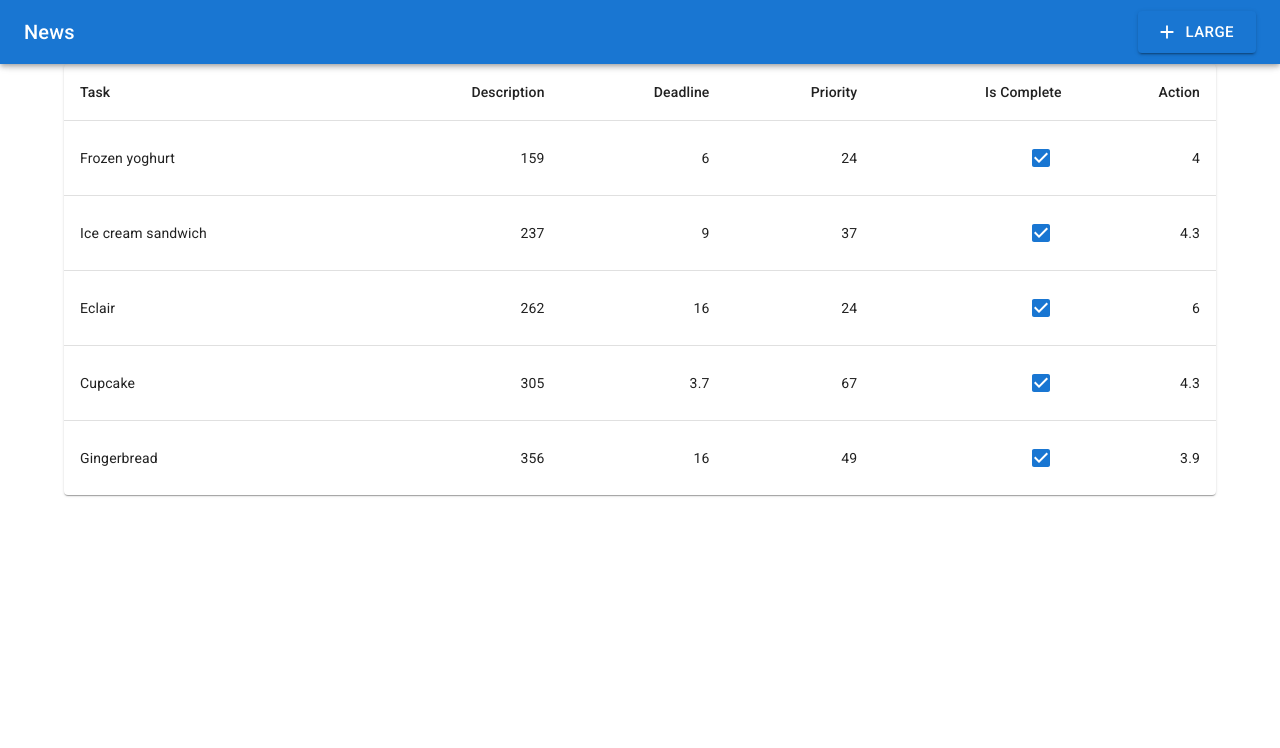
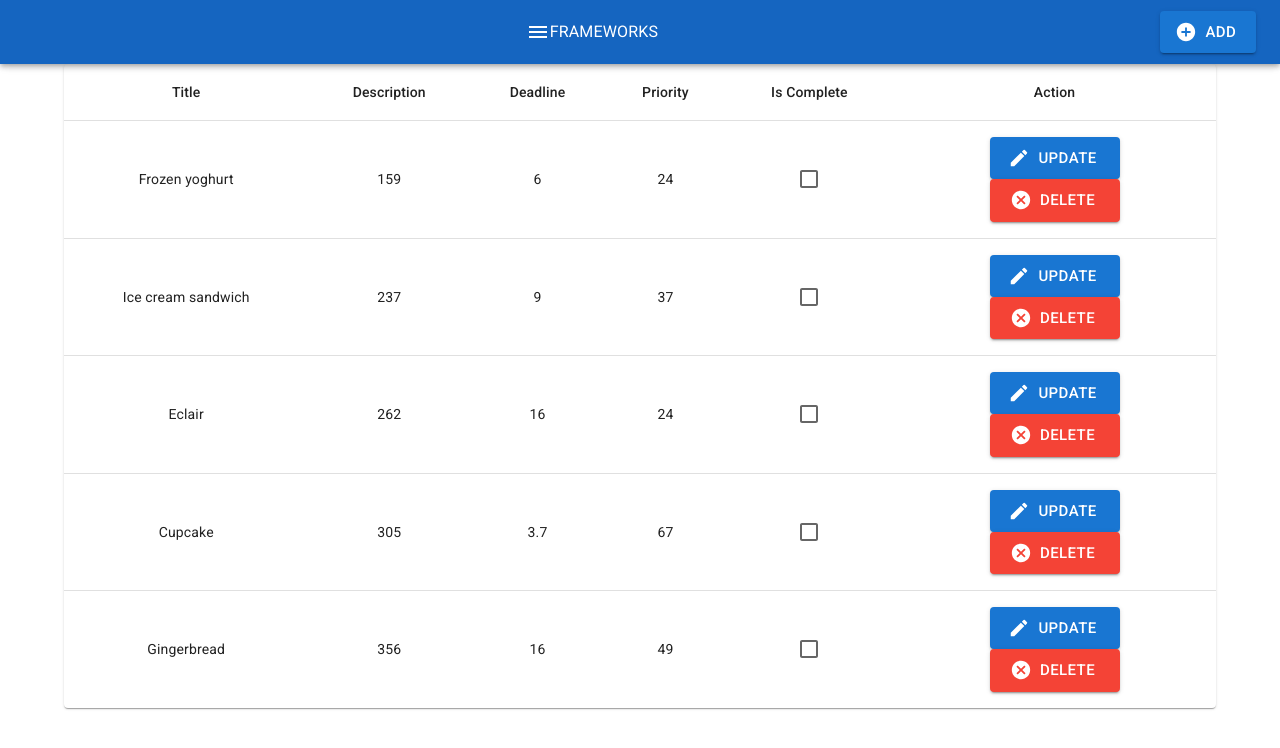
Before and after one commit to fedorenkood/csds221_prj2_todo_react, a React (Create React App) app: page / in a window 1280 px wide. Shown: the top 748 px of the page. Built offline with nearby package versions, Linux system fonts and the light colour scheme.

Commit message:
list modification functions

```diff
--- a/package.json
+++ b/package.json
@@ -14,10 +14,13 @@
     "@material-ui/icons": "^4.11.3",
     "@mui/icons-material": "^5.11.0",
     "@mui/material": "^5.11.6",
+    "immer": "^9.0.19",
     "prop-types": "^15.8.1",
     "react": "18.2.0",
     "react-dom": "18.2.0",
-    "react-scripts": "4.0.0"
+    "react-scripts": "4.0.0",
+    "react-uuid": "^2.0.0",
+    "use-immer": "^0.8.1"
   },
   "devDependencies": {
     "@babel/runtime": "7.13.8",
--- a/src/App.js
+++ b/src/App.js
@@ -11,8 +11,10 @@ import Container from '@mui/material/Container';
 import Fab from '@mui/material/Fab';
 import KeyboardArrowUpIcon from '@mui/icons-material/KeyboardArrowUp';
 import Fade from '@mui/material/Fade';
-import {Button, Checkbox} from "@mui/material";
+import {Button, Checkbox, createTheme, ThemeProvider} from "@mui/material";
 import AddIcon from '@mui/icons-material/Add';
+import EditIcon from '@mui/icons-material/Edit';
+import CancelIcon from '@mui/icons-material/Cancel';
 import Table from '@mui/material/Table';
 import TableBody from '@mui/material/TableBody';
 import TableCell from '@mui/material/TableCell';
@@ -20,18 +22,43 @@ import TableContainer from '@mui/material/TableContainer';
 import TableHead from '@mui/material/TableHead';
 import TableRow from '@mui/material/TableRow';
 import Paper from '@mui/material/Paper';
+import MenuIcon from '@mui/icons-material/Menu';
+import {blue, red} from '@mui/material/colors';
+import AddCircleIcon from '@mui/icons-material/AddCircle';
+import { useImmer } from 'use-immer';
+
+import uuid from 'react-uuid';
 
 
-function createData(name, calories, fat, carbs, protein) {
-  return { name, calories, fat, carbs, protein };
+const theme = createTheme({
+	palette: {
+		primary: {
+			main: blue[800]
+		},
+		secondary: {
+			main: blue[700]
+		},
+		error: {
+			main: red[500]
+		}
+	},
+});
+
+
+
+
+function createData(id, title, description, deadline, priority, isComplete) {
+  return { id, title, description, deadline, priority, isComplete };
 }
-const rows = [
-  createData('Frozen yoghurt', 159, 6.0, 24, 4.0),
-  createData('Ice cream sandwich', 237, 9.0, 37, 4.3),
-  createData('Eclair', 262, 16.0, 24, 6.0),
-  createData('Cupcake', 305, 3.7, 67, 4.3),
-  createData('Gingerbread', 356, 16.0, 49, 3.9),
+
+let rows = [
+  createData(uuid(), 'Frozen yoghurt', 159, 6.0, 24, false),
+  createData(uuid(), 'Ice cream sandwich', 237, 9.0, 37, false),
+  createData(uuid(), 'Eclair', 262, 16.0, 24, false),
+  createData(uuid(), 'Cupcake', 305, 3.7, 67, false),
+  createData(uuid(), 'Gingerbread', 356, 16.0, 49, false),
 ];
+
 
 function ScrollTop(props) {
 	const { children, window } = props;
@@ -79,22 +106,51 @@ ScrollTop.propTypes = {
 };
 
 export default function BackToTop(props) {
-	const [checked, setChecked] = React.useState(true);
+	const [todoList, updateTodoList] = useImmer(
+		rows
+	);
 
-	const handleChange = (event, item) => {
-		setChecked(event.target.checked);
-	};
+	function handleToggleTodo(id) {
+		updateTodoList(draft => {
+			const todo = draft.find(a =>
+				a.id === id
+			);
+			todo.isComplete = !todo.isComplete;
+		});
+	}
+
+	function handleDeleteTodo(id) {
+		updateTodoList( (draft) => {
+			const index = draft.findIndex(a =>
+				a.id === id
+			);
+			draft.splice(index, 1);
+		});
+	}
+
+	function handleAddTodo(id) {
+		updateTodoList( (draft) => {
+			draft.push(createData(uuid(), 'Frozen yoghurt', 159, 6.0, 24, false));
+		});
+	}
 
 	return (
+		<ThemeProvider theme={theme}>
 		<React.Fragment>
 			<CssBaseline />
 			<AppBar>
 				<Toolbar>
-					<Typography variant="h6" component="div" sx={{ flexGrow: 1 }}>
-						News
-				  	</Typography>
-					<Button variant="contained" size="large" startIcon={<AddIcon />}>
-					  	Large
+					<Container sx={{    display: 'flex',
+						alignItems: 'center',
+						justifyContent: 'center'}}>
+						<MenuIcon></MenuIcon>
+						<Typography variant="p" component="div" >
+							FRAMEWORKS
+						</Typography>
+					</Container>
+					<Button onClick={(e) => {handleAddTodo(1234)}}
+						variant="contained" size="large" startIcon={<AddCircleIcon />} color={'secondary'}>
+					  	ADD
 					</Button>
 				</Toolbar>
 			</AppBar>
@@ -104,34 +160,49 @@ export default function BackToTop(props) {
 					  <Table sx={{ minWidth: 650 }} aria-label="simple table">
 							<TableHead>
 								  <TableRow>
-										<TableCell>Task</TableCell>
-										<TableCell align="right">Description</TableCell>
-										<TableCell align="right">Deadline</TableCell>
-										<TableCell align="right">Priority</TableCell>
-										<TableCell align="right">Is Complete</TableCell>
-										<TableCell align="right">Action</TableCell>
+										<TableCell align="center">Title</TableCell>
+										<TableCell align="center">Description</TableCell>
+										<TableCell align="center">Deadline</TableCell>
+										<TableCell align="center">Priority</TableCell>
+										<TableCell align="center">Is Complete</TableCell>
+										<TableCell align="center">Action</TableCell>
 								  </TableRow>
 							</TableHead>
 							<TableBody>
-								  {rows.map((row) => (
+								  {todoList.map((row) => (
 										<TableRow
-										  key={row.name}
+										  key={row.id}
 										  sx={{ '&:last-child td, &:last-child th': { border: 0 } }}
 										>
-											  <TableCell component="th" scope="row">
-												{row.name}
+											  <TableCell align="center" component="th" scope="row">
+												{row.title}
 											  </TableCell>
-											  <TableCell align="right">{row.calories}</TableCell>
-											  <TableCell align="right">{row.fat}</TableCell>
-											  <TableCell align="right">{row.carbs}</TableCell>
-											  <TableCell align="right">
+											  <TableCell align="center">{row.description}</TableCell>
+											  <TableCell align="center">{row.deadline}</TableCell>
+											  <TableCell align="center">{row.priority}</TableCell>
+											  <TableCell align="center">
 												  <Checkbox
-													  checked={checked}
-													  onChange={(e) => {handleChange(e, 1)}}
+													  checked={row.isComplete}
+													  onChange={(e) => {handleToggleTodo(row.id)}}
 													  inputProps={{ 'aria-label': 'controlled' }}
 												  />
 											  </TableCell>
-											  <TableCell align="right">{row.protein}</TableCell>
+											  <TableCell align="center" >
+												  <Container sx={{display: 'flex',
+													  flexDirection: 'column',
+													  alignItems: 'center',
+													  justifyContent: 'center'}}>
+													  <Button variant="contained" size="large" startIcon={<EditIcon />} color={'secondary'} sx={{width: '130px'}}>
+														  UPDATE
+													  </Button>
+													  <Button onClick={(e) => {handleDeleteTodo(row.id)}}
+														  variant="contained" size="large" startIcon={<CancelIcon />} color={'error'} sx={{width: '130px'}}
+													  >
+														  DELETE
+													  </Button>
+
+												  </Container>
+											  </TableCell>
 										</TableRow>
 								  ))}
 							</TableBody>
@@ -144,5 +215,6 @@ export default function BackToTop(props) {
 				</Fab>
 			</ScrollTop>
 		</React.Fragment>
+		</ThemeProvider>
 	);
 }
```
